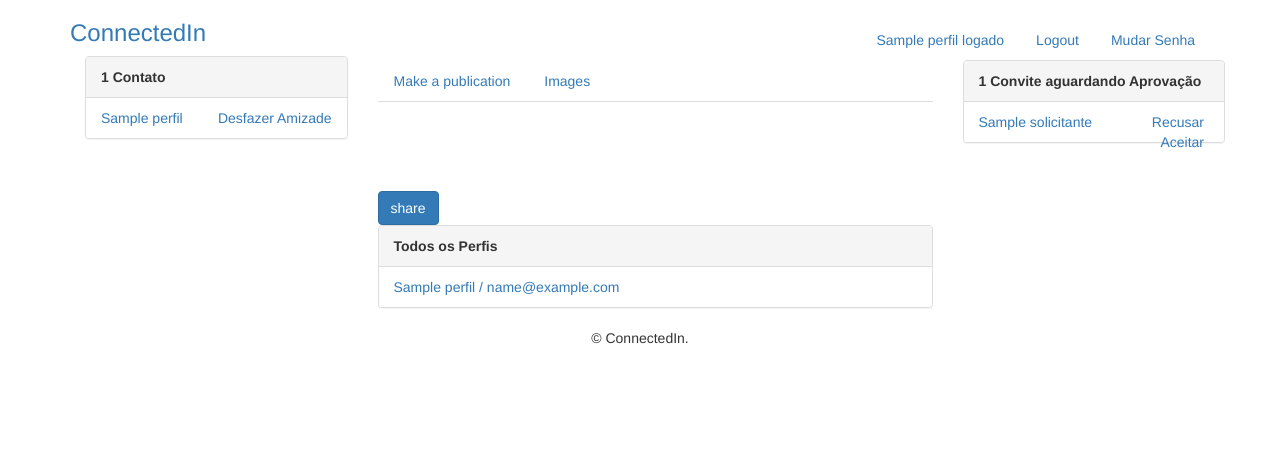
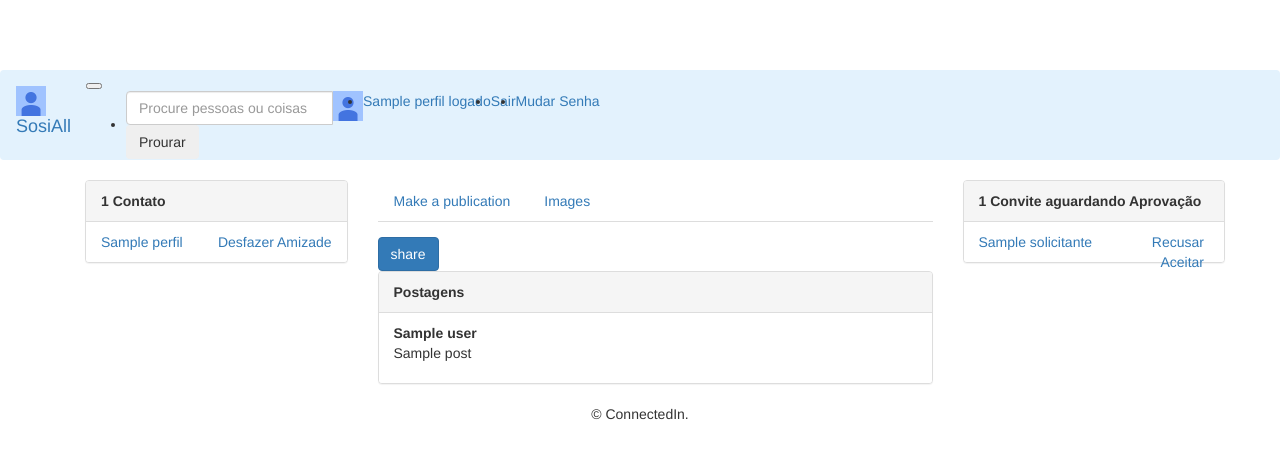
Before and after one commit to infsolution/ProjetoFinalDjango, a Django app: template ConnectedIn/perfis/templates/perfis/index.html in a window 1280 px wide. Shown: the top 459 px of the page. Run offline with Django 3.2, Linux system fonts and the light colour scheme; the template is opened without the code that fills it: most values are stand-ins (such as "Sample title", 1, 10 or a date in 2020); some libraries are stand-ins or nearby versions.

Commit message:
Concluir exibir timeline, adcionado pesquisar usuario

```diff
--- a/ConnectedIn/perfis/templates/perfis/base_b.html
+++ b/ConnectedIn/perfis/templates/perfis/base_b.html
@@ -7,16 +7,50 @@
 	<link rel="stylesheet" href="{% static 'bootstrap/css/bootstrap.min.css' %}">
     <link rel="stylesheet" href="{% static 'fontawesome/css/fontawesome-all.min.css' %}">
 </head>
-<body>
+<body style="margin-top: 5em">
+	<nav class="navbar navbar-expand-lg navbar-light fixed-top" style="background-color: #e3f2fd;">
+		<div class="container-fluid">
+		 	<a class="navbar-brand" href="{% url 'index' %}">
+		    	<img src="{% static 'img/photo.jpg' %}" width="30" height="30" alt="">
+		    	SosiAll
+		 	</a>
+
+
+		 	<button class="navbar-toggler" type="button" data-toggle="collapse" data-target="#navbarNavDropdown" aria-controls="navbarNavDropdown" aria-expanded="false" aria-label="Toggle navigation">
+		    	<span class="navbar-toggler-icon"></span>
+		 	</button>
+		 	<div class="collapse navbar-collapse" id="navbarNavDropdown">
+			    <ul class="navbar-nav ml-auto">
+			     	<li class="nav-item active">
+				      	<form class="form-inline" action="{% url 'search' %}" method="GET">
+						    <div class="input-group mb-6">
+							  <input type="text" class="form-control" name="word" placeholder="Procure pessoas ou coisas"  aria-describedby="basic-addon2" required="">
+							  <div class="input-group-append">
+							    <button class="btn btn-outline-secondary" type="submit">Prourar</button>
+							  </div>
+							</div>
+					 	</form>
+			     	</li>
+			     	<li class="nav-item">
+			        	<a class="nav-link" href="#"><img src="{% static 'img/photo.jpg' %}" width="30" height="30" alt=""></a>
+			     	</li>
+			     	<li class="nav-item">
+			        	<a class="nav-link" href="{% url 'exibir' perfil_logado.id %}">{{perfil_logado.nome}}</a>
+			     	</li>
+			     	<li class="nav-item">
+			        	<a class="nav-link" href="/logout/">Sair</a>
+			     	</li>
+			     	<li class="nav-item">
+			        	<a class="nav-link" href="{% url 'change_password' %}">Mudar Senha</a>
+			     	</li>
+			    </ul>
+		  	</div>
+		</div>
+	</nav>
 	<div class="container">
-		<div class="header">
-        <ul class="nav nav-pills pull-right">
-            <li><a href="{% url 'exibir' perfil_logado.id %}">{{ perfil_logado.nome }}</a></li>
-            <li><a href="/logout/">Logout</a></li>
-            <li><a href="{% url 'change_password' %}">Mudar Senha</a></li>
-        </ul>
-        <h3 class="text-muted"> <a href="{% url 'index' %}"> ConnectedIn</a></h3>
-    	</div>
+		<!--div class="header">
+
+    	</div-->
     	<div class="container">
     		<div class="row">
     			<div class="col-md-3">
@@ -34,7 +68,7 @@
 			                                <a href="{% url 'exibir' perfil.id %}">
 			                                    {{ perfil }}
 			                                </a>
-			                                <a class="pull-right" href="{% url 'desfazer' perfil.id %}">
+			                                <a class="pull-right" href="{% url 'desfazer' perfil.id %}" onclick="return confirm('Deseja mesmo  desfazer amizade com {{perfil.nome}}?')">
 			                                    Desfazer Amizade
 			                                </a>
 			                            </li>
@@ -87,7 +121,27 @@
 			                {% endif %}
 			            {% endwith %}
 			        </div>
-
+			        {% if perfil_logado.usuario.is_superuser %}
+			        <div class="panel panel-default">
+			            <div class="panel-heading">
+			                <strong>Todos os Perfis</strong>
+			            </div>
+			            {% if perfis %}
+			                <ul class="list-group">
+			                {% for perfil in perfis %}
+			                    <li class="list-group-item">
+			                        <a href="{% url 'exibir' perfil.id %}">{{ perfil.nome }}</a>
+			                        {% if perfil.bloqueado%}
+			                            <p>bloqueado.</p>
+			                        {% endif %}
+			                    </li>
+			                {% endfor %}
+			            {% else %}
+			                <p>Não há Perfis Cadastrados!</p>
+			            {% endif %}
+			            </ul>
+			        </div>
+    				{% endif %}
     			</div>
     		</div>
     	</div>
--- a/ConnectedIn/perfis/templates/perfis/index.html
+++ b/ConnectedIn/perfis/templates/perfis/index.html
@@ -28,7 +28,8 @@
                             <div class="tab-pane fade show active" id="posts" role="tabpanel" aria-labelledby="posts-tab">
                                 <div class="form-group">
                                     <label class="sr-only" for="message">post</label>
-                                    <textarea class="form-control" id="message" name="postagem" rows="3" placeholder="What are you thinking?"></textarea>
+                                    <!--textarea class="form-control" id="message" name="postagem" rows="3" placeholder="What are you thinking?"></textarea-->
+                                    {{form}}
                                 </div>
 
                             </div>
@@ -65,28 +66,24 @@
 
 
 
+
+<!--TODOS OS POSTS-->
         <div class="panel panel-default">
             <div class="panel-heading">
-                <strong>Todos os Perfis</strong>
+                <strong>Postagens</strong>
             </div>
-            {% if perfis %}
+            {% if posts %}
                 <ul class="list-group">
-                {% for perfil in perfis %}
+                {% for post in posts %}
                     <li class="list-group-item">
-                        <a href="{% url 'exibir' perfil.id %}">    {{ perfil.nome }} / {{ perfil.email }}
-                        </a>
-                        {% if perfil.bloqueado%}
-                            <p>bloqueado.</p>
-                        {% endif %}
+                        <strong>{{post.user.nome}}</strong>
+                        <p>{{post}}</p>
                     </li>
                 {% endfor %}
             {% else %}
-                <p>Não há Perfis Cadastrados!</p>
+                <p>Não há Posts Cadastrados!</p>
             {% endif %}
             </ul>
         </div>
 
-
-
-
 {% endblock %}
--- a/ConnectedIn/perfis/templates/perfis/perfil.html
+++ b/ConnectedIn/perfis/templates/perfis/perfil.html
@@ -59,7 +59,7 @@
         </div>
     {% endif %}
 
-    {% for post in perfil_logado.postagens.all %}
+    {% for post in perfil.postagens.all %}
          <!--Postagens-->
 
 
--- /dev/null
+++ b/ConnectedIn/perfis/templates/perfis/result_search.html
@@ -0,0 +1,6 @@
+{% extends 'perfis/base_b.html' %}
+{% block body %}
+{% for perfil in perfis %}
+<a href="{% url 'exibir' perfil.id %}"><strong>{{ perfil.nome }}</strong></a>
+{% endfor %}
+{% endblock %}
--- a/ConnectedIn/perfis/urls.py
+++ b/ConnectedIn/perfis/urls.py
@@ -20,4 +20,5 @@
 	path('reativar/',views.reativar, name='reativar'),
 	path('bloquear/<int:perfil_id>',views.bloquear,name='bloquear'),
 	path('desbloquear/<int:perfil_id>',views.desbloquear, name='desbloquear'),
+	path('search', views.search, name='search'),
 ]
--- a/ConnectedIn/posts/models.py
+++ b/ConnectedIn/posts/models.py
@@ -4,6 +4,7 @@
     user = models.ForeignKey(Perfil, related_name='postagens', on_delete=models.DO_NOTHING)
     postagem = models.CharField(max_length=255)
     created_at = models.DateTimeField(auto_now_add=True)
+    init = models.BooleanField(default=False)
     def __str__(self):
     	return self.postagem
 
--- a/ConnectedIn/posts/views.py
+++ b/ConnectedIn/posts/views.py
@@ -6,6 +6,12 @@
 def add(request, perfil_id):
 	if request.method=='POST':
 		perfil = Perfil.objects.get(id=perfil_id)
+		if len(perfil.postagens.all()) == 1 and perfil.postagens.all()[0].init == True:
+			post = Post.objects.get(id=perfil.postagens.all()[0].id)
+			post.init = False
+			post.postagem = request.POST['postagem']
+			post.save()
+			return redirect('index')
 		post = Post(user=perfil, postagem=request.POST['postagem'])
 		post.save()
 	return redirect('index')
--- a/ConnectedIn/usuarios/views.py
+++ b/ConnectedIn/usuarios/views.py
@@ -11,6 +11,7 @@
 from usuarios.forms import RegistrarUsuarioForm
 from django.contrib.auth.models import User
 from perfis.models import Perfil
+from posts.models import Post
 from django.shortcuts import redirect
 
 # Create your views here.
@@ -35,6 +36,8 @@
 							telefone = dados['telefone'],
 							usuario = usuario)
 			perfil.save()
+			post = Post(user=perfil, postagem='Opa, nenhuma postagem!', init=True)
+			post.save()
 			return redirect('index')
 
 		return render(request, 'usuarios/registrar.html', {'form': form})
```
Also changed, not shown: ConnectedIn/perfis/views.py (+24 -4 lines), ConnectedIn/db.sqlite3, ConnectedIn/posts/migrations/0003_post_init.py (added), ConnectedIn/posts/migrations/0004_auto_20181231_0934.py (added).
